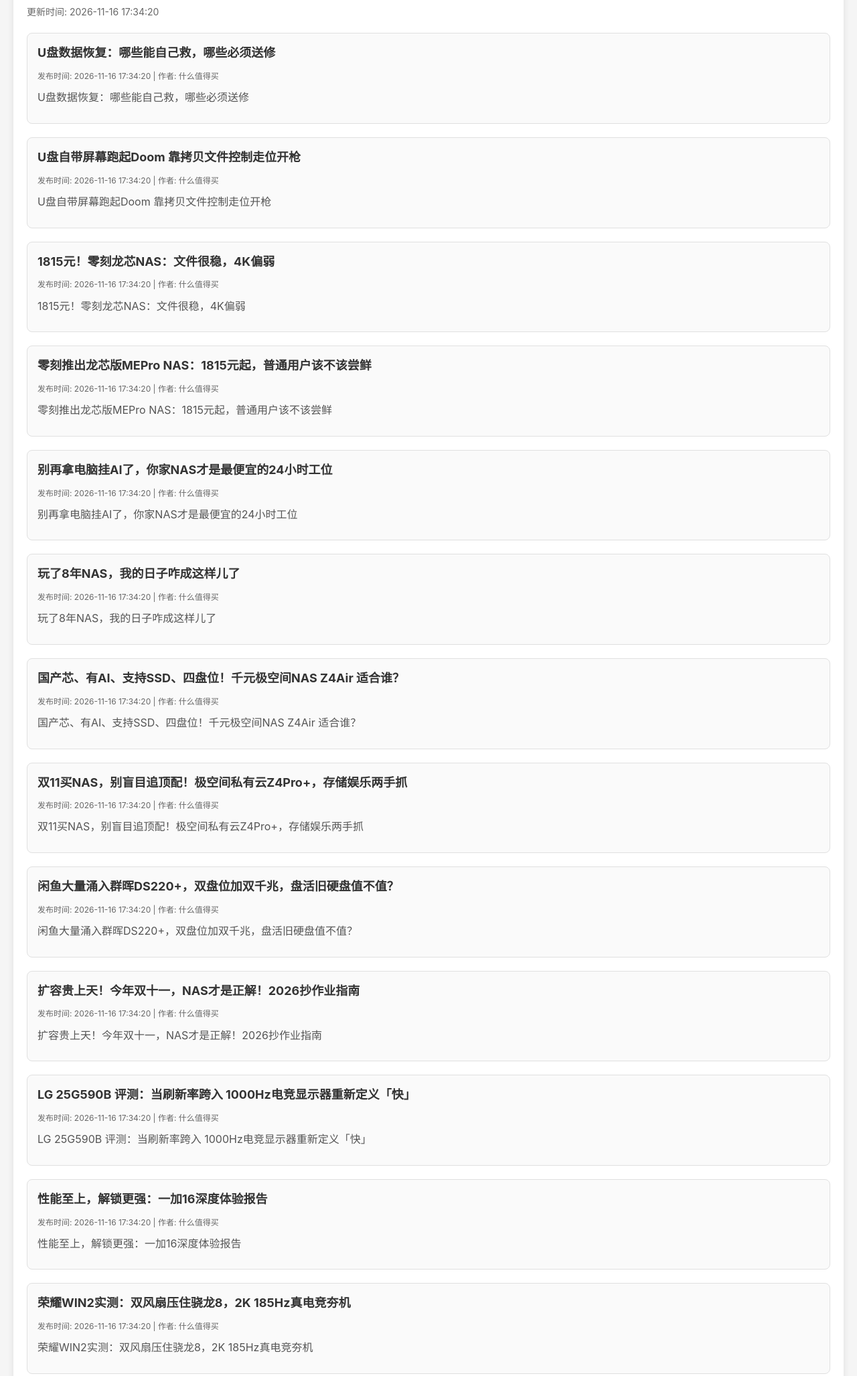
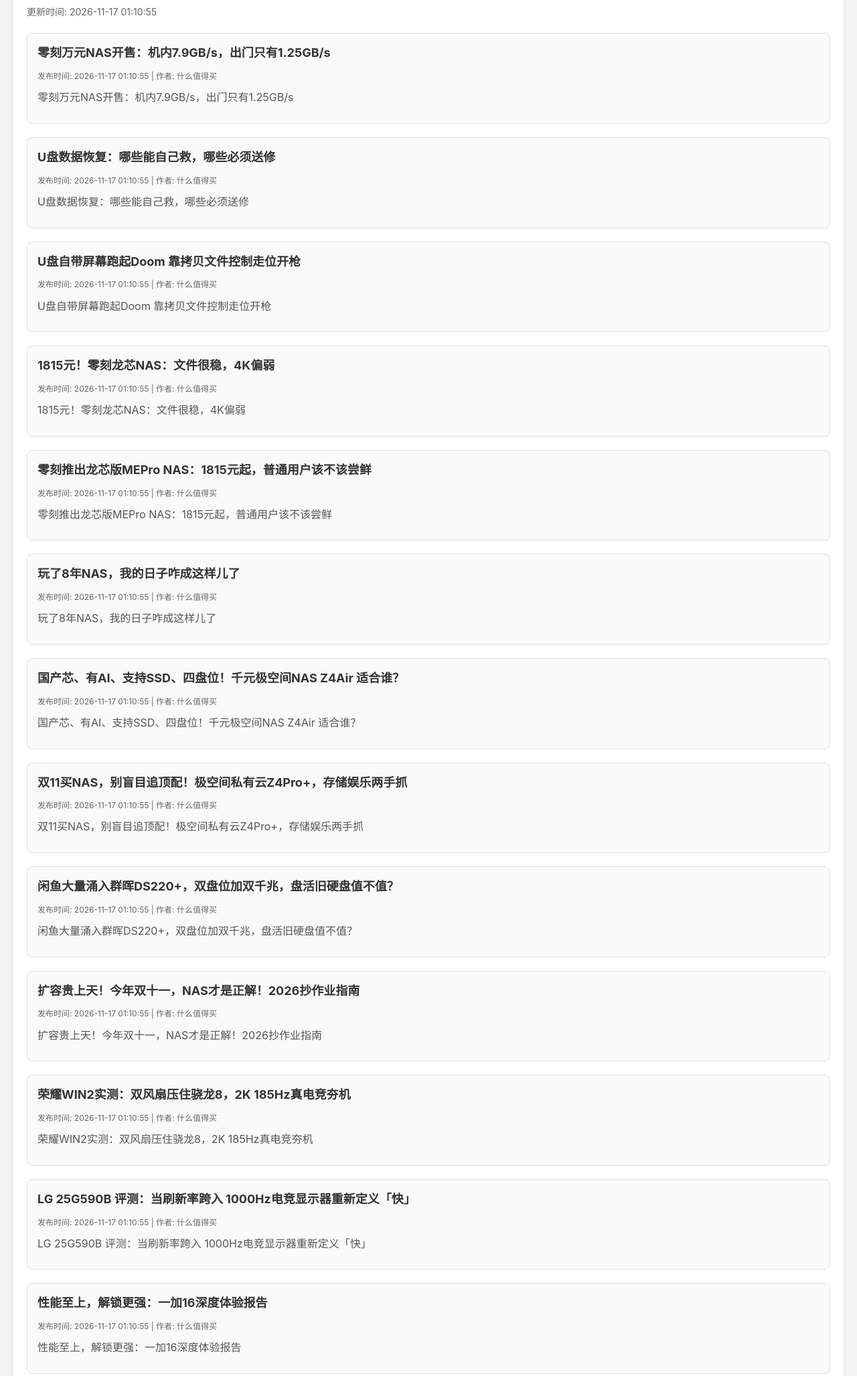
Before and after one commit to a972280624/smzdm-wenzhang-rss, a plain HTML site: page docs/index.html in a window 1280 px wide. Shown: the part 140-2195 px from the top of the page at 67% size. Drawn offline with Linux system fonts and the light colour scheme.

Commit message:
自动更新爬取内容 2026-11-17 01:10:57

```diff
--- a/docs/index.html
+++ b/docs/index.html
@@ -5,7 +5,7 @@
     <meta name="viewport" content="width=device-width, initial-scale=1.0">
     <title>什么值得买 - 最新文章</title>
     <meta name="generator" content="SMZDM Crawler (Crawl4AI)">
-    <meta name="updated" content="2026-11-16 17:34:20">
+    <meta name="updated" content="2026-11-17 01:10:55">
     <style>
         body { font-family: -apple-system, BlinkMacSystemFont, 'Segoe UI', Roboto, sans-serif; line-height: 1.6; margin: 0; padding: 20px; background: #f5f5f5; }
         .container { max-width: 1200px; margin: 0 auto; background: white; padding: 20px; border-radius: 8px; box-shadow: 0 2px 10px rgba(0,0,0,0.1); }
@@ -27,150 +27,150 @@
 <body>
     <div class="container">
         <h1>什么值得买 - 最新文章</h1>
-        <div class="update-time">更新时间: 2026-11-16 17:34:20</div>
+        <div class="update-time">更新时间: 2026-11-17 01:10:55</div>
         <div class="articles">
 
-                <article class="article" data-title="U盘数据恢复：哪些能自己救，哪些必须送修" data-url="https://post.smzdm.com/p/a5rp0w63/" data-date="2026-11-16 17:34:20" data-author="什么值得买">
+                <article class="article" data-title="零刻万元NAS开售：机内7.9GB/s，出门只有1.25GB/s" data-url="https://post.smzdm.com/p/ad7zon6z/" data-date="2026-11-17 01:10:55" data-author="什么值得买">
+
+                    <h2 class="article-title">
+                        <a href="https://post.smzdm.com/p/ad7zon6z/" target="_blank">零刻万元NAS开售：机内7.9GB/s，出门只有1.25GB/s</a>
+                    </h2>
+                    <div class="article-meta">
+                        发布时间: 2026-11-17 01:10:55 | 作者: 什么值得买
+                    </div>
+                    <div class="article-desc">零刻万元NAS开售：机内7.9GB/s，出门只有1.25GB/s</div>
+
+                </article>
+                <article class="article" data-title="U盘数据恢复：哪些能自己救，哪些必须送修" data-url="https://post.smzdm.com/p/a5rp0w63/" data-date="2026-11-17 01:10:55" data-author="什么值得买">
 
                     <h2 class="article-title">
                         <a href="https://post.smzdm.com/p/a5rp0w63/" target="_blank">U盘数据恢复：哪些能自己救，哪些必须送修</a>
                     </h2>
                     <div class="article-meta">
-                        发布时间: 2026-11-16 17:34:20 | 作者: 什么值得买
+                        发布时间: 2026-11-17 01:10:55 | 作者: 什么值得买
                     </div>
                     <div class="article-desc">U盘数据恢复：哪些能自己救，哪些必须送修</div>
 
                 </article>
-                <article class="article" data-title="U盘自带屏幕跑起Doom 靠拷贝文件控制走位开枪" data-url="https://post.smzdm.com/p/a3m4rmnd/" data-date="2026-11-16 17:34:20" data-author="什么值得买">
+                <article class="article" data-title="U盘自带屏幕跑起Doom 靠拷贝文件控制走位开枪" data-url="https://post.smzdm.com/p/a3m4rmnd/" data-date="2026-11-17 01:10:55" data-author="什么值得买">
 
                     <h2 class="article-title">
                         <a href="https://post.smzdm.com/p/a3m4rmnd/" target="_blank">U盘自带屏幕跑起Doom 靠拷贝文件控制走位开枪</a>
                     </h2>
                     <div class="article-meta">
-                        发布时间: 2026-11-16 17:34:20 | 作者: 什么值得买
+                        发布时间: 2026-11-17 01:10:55 | 作者: 什么值得买
                     </div>
                     <div class="article-desc">U盘自带屏幕跑起Doom 靠拷贝文件控制走位开枪</div>
 
                 </article>
-                <article class="article" data-title="1815元！零刻龙芯NAS：文件很稳，4K偏弱" data-url="https://post.smzdm.com/p/am9vooq4/" data-date="2026-11-16 17:34:20" data-author="什么值得买">
+                <article class="article" data-title="1815元！零刻龙芯NAS：文件很稳，4K偏弱" data-url="https://post.smzdm.com/p/am9vooq4/" data-date="2026-11-17 01:10:55" data-author="什么值得买">
 
                     <h2 class="article-title">
                         <a href="https://post.smzdm.com/p/am9vooq4/" target="_blank">1815元！零刻龙芯NAS：文件很稳，4K偏弱</a>
                     </h2>
                     <div class="article-meta">
-                        发布时间: 2026-11-16 17:34:20 | 作者: 什么值得买
+                        发布时间: 2026-11-17 01:10:55 | 作者: 什么值得买
                     </div>
                     <div class="article-desc">1815元！零刻龙芯NAS：文件很稳，4K偏弱</div>
 
                 </article>
-                <article class="article" data-title="零刻推出龙芯版MEPro NAS：1815元起，普通用户该不该尝鲜" data-url="https://post.smzdm.com/p/am9vook4/" data-date="2026-11-16 17:34:20" data-author="什么值得买">
+                <article class="article" data-title="零刻推出龙芯版MEPro NAS：1815元起，普通用户该不该尝鲜" data-url="https://post.smzdm.com/p/am9vook4/" data-date="2026-11-17 01:10:55" data-author="什么值得买">
 
                     <h2 class="article-title">
                         <a href="https://post.smzdm.com/p/am9vook4/" target="_blank">零刻推出龙芯版MEPro NAS：1815元起，普通用户该不该尝鲜</a>
                     </h2>
                     <div class="article-meta">
-                        发布时间: 2026-11-16 17:34:20 | 作者: 什么值得买
+                        发布时间: 2026-11-17 01:10:55 | 作者: 什么值得买
                     </div>
                     <div class="article-desc">零刻推出龙芯版MEPro NAS：1815元起，普通用户该不该尝鲜</div>
 
                 </article>
-                <article class="article" data-title="别再拿电脑挂AI了，你家NAS才是最便宜的24小时工位" data-url="https://post.smzdm.com/p/az87z76p/" data-date="2026-11-16 17:34:20" data-author="什么值得买">
-
-                    <h2 class="article-title">
-                        <a href="https://post.smzdm.com/p/az87z76p/" target="_blank">别再拿电脑挂AI了，你家NAS才是最便宜的24小时工位</a>
-                    </h2>
-                    <div class="article-meta">
-                        发布时间: 2026-11-16 17:34:20 | 作者: 什么值得买
-                    </div>
-                    <div class="article-desc">别再拿电脑挂AI了，你家NAS才是最便宜的24小时工位</div>
-
-                </article>
-                <article class="article" data-title="玩了8年NAS，我的日子咋成这样儿了" data-url="https://post.smzdm.com/p/anv3lvr2/" data-date="2026-11-16 17:34:20" data-author="什么值得买">
+                <article class="article" data-title="玩了8年NAS，我的日子咋成这样儿了" data-url="https://post.smzdm.com/p/anv3lvr2/" data-date="2026-11-17 01:10:55" data-author="什么值得买">
 
                     <h2 class="article-title">
                         <a href="https://post.smzdm.com/p/anv3lvr2/" target="_blank">玩了8年NAS，我的日子咋成这样儿了</a>
                     </h2>
                     <div class="article-meta">
-                        发布时间: 2026-11-16 17:34:20 | 作者: 什么值得买
+                        发布时间: 2026-11-17 01:10:55 | 作者: 什么值得买
                     </div>
                     <div class="article-desc">玩了8年NAS，我的日子咋成这样儿了</div>
 
                 </article>
-                <article class="article" data-title="国产芯、有AI、支持SSD、四盘位！千元极空间NAS Z4Air 适合谁？" data-url="https://post.smzdm.com/p/anvmq58p/" data-date="2026-11-16 17:34:20" data-author="什么值得买">
+                <article class="article" data-title="国产芯、有AI、支持SSD、四盘位！千元极空间NAS Z4Air 适合谁？" data-url="https://post.smzdm.com/p/anvmq58p/" data-date="2026-11-17 01:10:55" data-author="什么值得买">
 
                     <h2 class="article-title">
                         <a href="https://post.smzdm.com/p/anvmq58p/" target="_blank">国产芯、有AI、支持SSD、四盘位！千元极空间NAS Z4Air 适合谁？</a>
                     </h2>
                     <div class="article-meta">
-                        发布时间: 2026-11-16 17:34:20 | 作者: 什么值得买
+                        发布时间: 2026-11-17 01:10:55 | 作者: 什么值得买
                     </div>
                     <div class="article-desc">国产芯、有AI、支持SSD、四盘位！千元极空间NAS Z4Air 适合谁？</div>
 
                 </article>
-                <article class="article" data-title="双11买NAS，别盲目追顶配！极空间私有云Z4Pro+，存储娱乐两手抓" data-url="https://post.smzdm.com/p/a26xoq5p/" data-date="2026-11-16 17:34:20" data-author="什么值得买">
+                <article class="article" data-title="双11买NAS，别盲目追顶配！极空间私有云Z4Pro+，存储娱乐两手抓" data-url="https://post.smzdm.com/p/a26xoq5p/" data-date="2026-11-17 01:10:55" data-author="什么值得买">
 
                     <h2 class="article-title">
                         <a href="https://post.smzdm.com/p/a26xoq5p/" target="_blank">双11买NAS，别盲目追顶配！极空间私有云Z4Pro+，存储娱乐两手抓</a>
                     </h2>
                     <div class="article-meta">
-                        发布时间: 2026-11-16 17:34:20 | 作者: 什么值得买
+                        发布时间: 2026-11-17 01:10:55 | 作者: 什么值得买
                     </div>
                     <div class="article-desc">双11买NAS，别盲目追顶配！极空间私有云Z4Pro+，存储娱乐两手抓</div>
 
                 </article>
-                <article class="article" data-title="闲鱼大量涌入群晖DS220+，双盘位加双千兆，盘活旧硬盘值不值？" data-url="https://post.smzdm.com/p/az8ozeq5/" data-date="2026-11-16 17:34:20" data-author="什么值得买">
+                <article class="article" data-title="闲鱼大量涌入群晖DS220+，双盘位加双千兆，盘活旧硬盘值不值？" data-url="https://post.smzdm.com/p/az8ozeq5/" data-date="2026-11-17 01:10:55" data-author="什么值得买">
 
                     <h2 class="article-title">
                         <a href="https://post.smzdm.com/p/az8ozeq5/" target="_blank">闲鱼大量涌入群晖DS220+，双盘位加双千兆，盘活旧硬盘值不值？</a>
                     </h2>
                     <div class="article-meta">
-                        发布时间: 2026-11-16 17:34:20 | 作者: 什么值得买
+                        发布时间: 2026-11-17 01:10:55 | 作者: 什么值得买
                     </div>
                     <div class="article-desc">闲鱼大量涌入群晖DS220+，双盘位加双千兆，盘活旧硬盘值不值？</div>
 
                 </article>
-                <article class="article" data-title="扩容贵上天！今年双十一，NAS才是正解！2026抄作业指南" data-url="https://post.smzdm.com/p/ae65gqd3/" data-date="2026-11-16 17:34:20" data-author="什么值得买">
+                <article class="article" data-title="扩容贵上天！今年双十一，NAS才是正解！2026抄作业指南" data-url="https://post.smzdm.com/p/ae65gqd3/" data-date="2026-11-17 01:10:55" data-author="什么值得买">
 
                     <h2 class="article-title">
                         <a href="https://post.smzdm.com/p/ae65gqd3/" target="_blank">扩容贵上天！今年双十一，NAS才是正解！2026抄作业指南</a>
                     </h2>
                     <div class="article-meta">
-                        发布时间: 2026-11-16 17:34:20 | 作者: 什么值得买
+                        发布时间: 2026-11-17 01:10:55 | 作者: 什么值得买
                     </div>
                     <div class="article-desc">扩容贵上天！今年双十一，NAS才是正解！2026抄作业指南</div>
 
                 </article>
-                <article class="article" data-title="LG 25G590B 评测：当刷新率跨入 1000Hz电竞显示器重新定义「快」" data-url="https://post.smzdm.com/p/aqrz5gr2/" data-date="2026-11-16 17:34:20" data-author="什么值得买">
+                <article class="article" data-title="荣耀WIN2实测：双风扇压住骁龙8，2K 185Hz真电竞夯机" data-url="https://post.smzdm.com/p/anvm7ok2/" data-date="2026-11-17 01:10:55" data-author="什么值得买">
+
+                    <h2 class="article-title">
+                        <a href="https://post.smzdm.com/p/anvm7ok2/" target="_blank">荣耀WIN2实测：双风扇压住骁龙8，2K 185Hz真电竞夯机</a>
+                    </h2>
+                    <div class="article-meta">
+                        发布时间: 2026-11-17 01:10:55 | 作者: 什么值得买
+                    </div>
+                    <div class="article-desc">荣耀WIN2实测：双风扇压住骁龙8，2K 185Hz真电竞夯机</div>
+
+                </article>
+                <article class="article" data-title="LG 25G590B 评测：当刷新率跨入 1000Hz电竞显示器重新定义「快」" data-url="https://post.smzdm.com/p/aqrz5gr2/" data-date="2026-11-17 01:10:55" data-author="什么值得买">
 
                     <h2 class="article-title">
                         <a href="https://post.smzdm.com/p/aqrz5gr2/" target="_blank">LG 25G590B 评测：当刷新率跨入 1000Hz电竞显示器重新定义「快」</a>
                     </h2>
                     <div class="article-meta">
-                        发布时间: 2026-11-16 17:34:20 | 作者: 什么值得买
+                        发布时间: 2026-11-17 01:10:55 | 作者: 什么值得买
                     </div>
                     <div class="article-desc">LG 25G590B 评测：当刷新率跨入 1000Hz电竞显示器重新定义「快」</div>
 
                 </article>
-                <article class="article" data-title="性能至上，解锁更强：一加16深度体验报告" data-url="https://post.smzdm.com/p/ae6543oz/" data-date="2026-11-16 17:34:20" data-author="什么值得买">
+                <article class="article" data-title="性能至上，解锁更强：一加16深度体验报告" data-url="https://post.smzdm.com/p/ae6543oz/" data-date="2026-11-17 01:10:55" data-author="什么值得买">
 
                     <h2 class="article-title">
                         <a href="https://post.smzdm.com/p/ae6543oz/" target="_blank">性能至上，解锁更强：一加16深度体验报告</a>
                     </h2>
                     <div class="article-meta">
-                        发布时间: 2026-11-16 17:34:20 | 作者: 什么值得买
+                        发布时间: 2026-11-17 01:10:55 | 作者: 什么值得买
                     </div>
                     <div class="article-desc">性能至上，解锁更强：一加16深度体验报告</div>
-
-                </article>
-                <article class="article" data-title="荣耀WIN2实测：双风扇压住骁龙8，2K 185Hz真电竞夯机" data-url="https://post.smzdm.com/p/anvm7ok2/" data-date="2026-11-16 17:34:20" data-author="什么值得买">
-
-                    <h2 class="article-title">
-                        <a href="https://post.smzdm.com/p/anvm7ok2/" target="_blank">荣耀WIN2实测：双风扇压住骁龙8，2K 185Hz真电竞夯机</a>
-                    </h2>
-                    <div class="article-meta">
-                        发布时间: 2026-11-16 17:34:20 | 作者: 什么值得买
-                    </div>
-                    <div class="article-desc">荣耀WIN2实测：双风扇压住骁龙8，2K 185Hz真电竞夯机</div>
 
                 </article>
         </div>
```
Also changed, not shown: docs/articles.json (+29 -29 lines).
